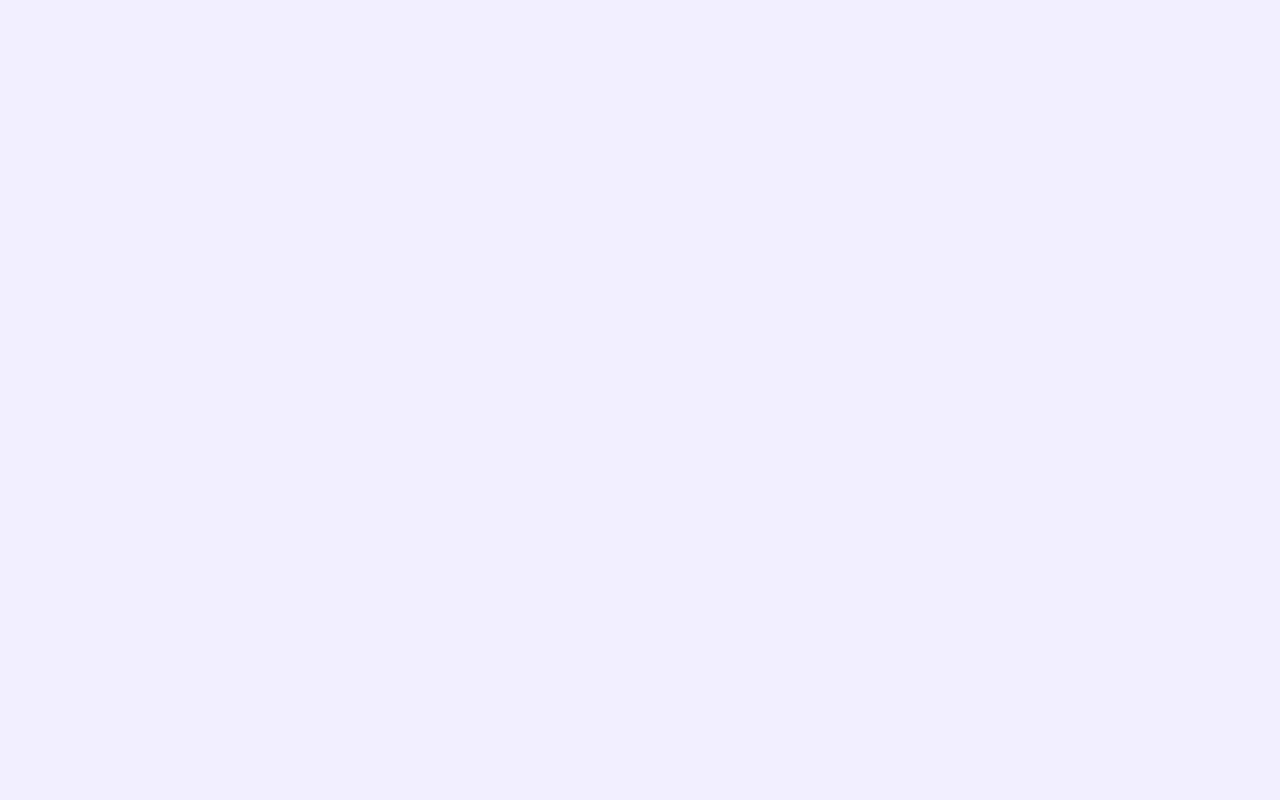
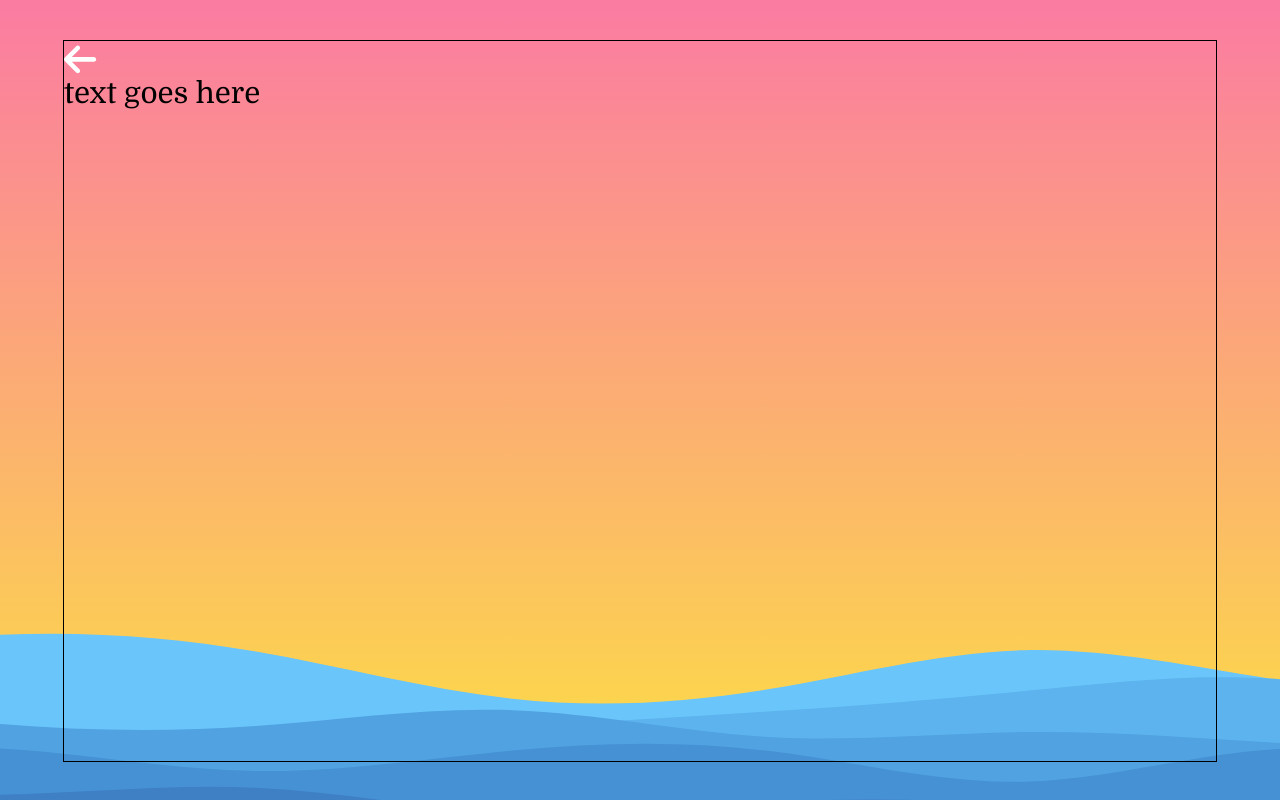
Before and after one commit to derekthorntonx/portfolio-website, a React (Create React App) app: page /project2 in a window 1280 px wide. Before the commit this address had no page. Built offline with nearby package versions, Linux system fonts and the light colour scheme; the HTML template or start-up script is replaced by a standard one.

Commit message:
implemented lazy loading and loading optimization

```diff
--- a/src/App.js
+++ b/src/App.js
@@ -1,5 +1,6 @@
 import Main from './views/Main';
 import JobTracker from './views/JobTracker';
+import EcommerceClone from './views/EcommerceClone';
 import { BrowserRouter, Routes, Route } from 'react-router-dom';
 import './App.css';
 
@@ -11,6 +12,7 @@ function App() {
       <Routes>
         <Route path='/' element={<Main/>}></Route>
         <Route path='/project1' element={<JobTracker/>}></Route>
+        <Route path='/project2' element={<EcommerceClone/>}></Route>
       </Routes>
     </div>
     </BrowserRouter>
--- a/src/components/AboutMe.js
+++ b/src/components/AboutMe.js
@@ -7,11 +7,7 @@ function AboutMe( {aboutSectionIsVisible} ) {
             <div className="about-me-blurb">
                 <h1>Hi, I'm Derek</h1>
                 <h5>Aspiring Full-stack Web Developer</h5>
-                <p style={{width: '85%', textIndent: '5vh'}}>I enjoy nature, fitness, and automating things that
-                    probably don't need to be automated. What started
-                    as the desire to create my own personal Workout and Travel-log
-                    apps ended up igniting an eagerness to continuously learn
-                    and build.
+                <p style={{width: '85%', textIndent: '5vh'}}> I throughly enjoy the process of planning and creating just about anything, especially when it intersects with my hobbies. Finding new tools and technologies to further my ability to build is what keeps me dedicated to continuously learn.
                 </p>
                 <div style={{width: '35%', display: 'flex', justifyContent: 'space-evenly'}}>
                     <a rel="noopener noreferrer" target="_blank" href="https://github.com/derekthorntonx">
--- a/src/components/ProjectOne.js
+++ b/src/components/ProjectOne.js
@@ -22,7 +22,7 @@ function ProjectOne() {
               <img alt='ProjectOne' loading="lazy" src={JobApplicationTracker}></img>
             </div>
         <div className='project-description'>
-          <p style={{marginBottom: '1%', fontSize: '0.8rem'}}>A full-stack web app created to help track and sort job applications.</p>
+          <p style={{marginBottom: '1%', fontSize: '0.8rem'}}>A full-stack web app created using MERN to help track and sort job applications.</p>
           <div style={{display: 'flex', gap: '2%', justifyContent: 'flex-end'}}>
             <a className='project-links' rel="noopener noreferrer" target='_blank' href="https://localhost:3000/jobtrackerdetails">Demo</a>
             <a className='project-links' rel="noopener noreferrer" target='_blank' href="https://github.com/derekthorntonx/job-application-manager">Code</a>
--- a/src/components/ProjectTwo.js
+++ b/src/components/ProjectTwo.js
@@ -22,7 +22,7 @@ function ProjectTwo() {
               <img alt='ProjectTwo' loading="lazy" src={walmartClone}></img>
             </div>
         <div className='project-description'>
-          <p style={{marginBottom: '1%', fontSize: '0.8rem'}}>A full-stack web app created to help track and sort job applications.</p>
+          <p style={{marginBottom: '1%', fontSize: '0.8rem'}}>A React-based mock-up ecommerce clone page. Original reference linked through logo.</p>
           <div style={{display: 'flex', gap: '2%', justifyContent: 'flex-end'}}>
             <a className='project-links' rel="noopener noreferrer" target='_blank' href="https://localhost:3000/walmartClonedetails">Demo</a>
             <a className='project-links' rel="noopener noreferrer" target='_blank' href="https://github.com/derekthorntonx/Walmart-clone">Code</a>
--- /dev/null
+++ b/src/views/EcommerceClone.js
@@ -0,0 +1,21 @@
+import { Link } from 'react-router-dom';
+import { FontAwesomeIcon } from '@fortawesome/react-fontawesome';
+import { faArrowLeft } from '@fortawesome/free-solid-svg-icons'
+
+function EcommerceClone() {
+    return (
+        <div className='about-me-section'>
+            <div className='more-detail-wrapper'>
+            <Link to='/'><span style={{color: 'white'}}><FontAwesomeIcon className='fa-lg' icon={faArrowLeft}/></span></Link>
+            <div>
+                <p>text goes here
+                </p>
+
+            </div>
+            </div>
+            <div className='section-divider waves'></div>
+      </div>
+    )
+}
+
+export default EcommerceClone;
--- a/src/views/Main.js
+++ b/src/views/Main.js
@@ -1,13 +1,14 @@
-import { useEffect, useRef, useState } from 'react';
+import React, { useEffect, useRef, useState, Suspense } from 'react';
 import AboutMe from '../components/AboutMe';
 import Contact from '../components/Contact';
-import ProjectOne from '../components/ProjectOne';
-import ProjectTwo from '../components/ProjectTwo';
 
+const ProjectOne = React.lazy(() => import('../components/ProjectOne'));
+const ProjectTwo = React.lazy(() => import('../components/ProjectTwo'));
 
 function Main() {
   const aboutMeRef = useRef();
   const [aboutSectionIsVisible, setAboutSectionIsVisible] = useState();
+
 
 
   useEffect(() => {
@@ -42,8 +43,8 @@ function Main() {
       </section>
 
       <section className='projects-section' id='projects'>
-          <ProjectOne />
-          <ProjectTwo />
+          <Suspense fallback={<div>Loading...</div>}><ProjectOne /></Suspense>
+          <Suspense fallback={<div>Loading...</div>}><ProjectTwo /></Suspense>
 
           <div>Things I'm working on...</div>
       </section>
```
